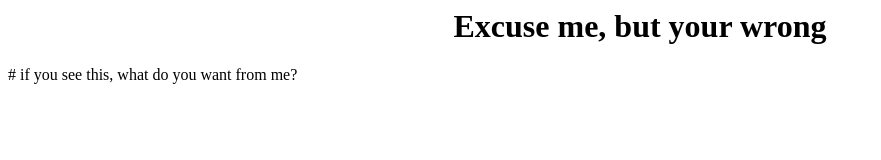
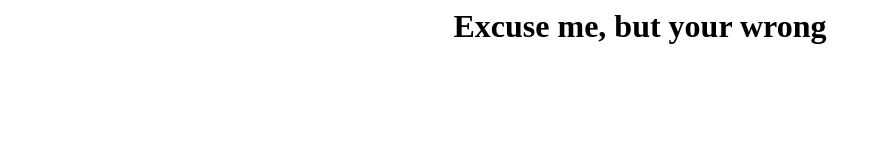
Before and after one commit to Th0raX/html, a plain HTML site: page index.html in a window 1280 px wide. Shown: the whole page, without its empty margins (0-881 px from the left). Drawn offline with Linux system fonts and the light colour scheme.

Commit message:
Update index.html

```diff
--- a/index.html
+++ b/index.html
@@ -1,4 +1,3 @@
 <html>
 <h1 align="center"> Excuse me, but your wrong </h1>
-# if you see this, what do you want from me?
 </html>
```
